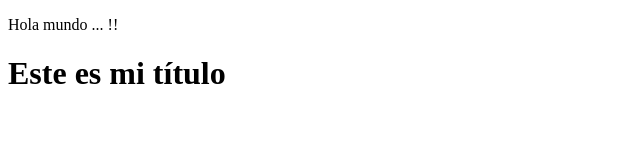
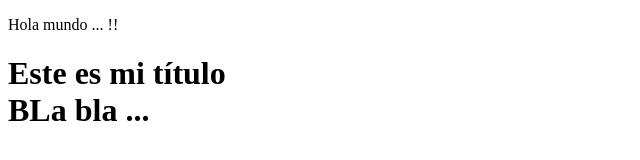
Before and after one commit to chhache/proyecto-clase1-1903, a plain HTML site: page index.html in a window 1280 px wide. Shown: the whole page, without its empty margins (0-640 px from the left). Drawn offline with Linux system fonts and the light colour scheme.

Commit message:
Agrego contacto.html

```diff
--- a/index.html
+++ b/index.html
@@ -3,5 +3,6 @@
 <body>
 	<p>Hola mundo ... !!</p>
 	<h1>Este es mi título</h>
+	<section>BLa bla ... </section>
 </body>
 </html>
```
Also changed, not shown: contacto.html (added).
